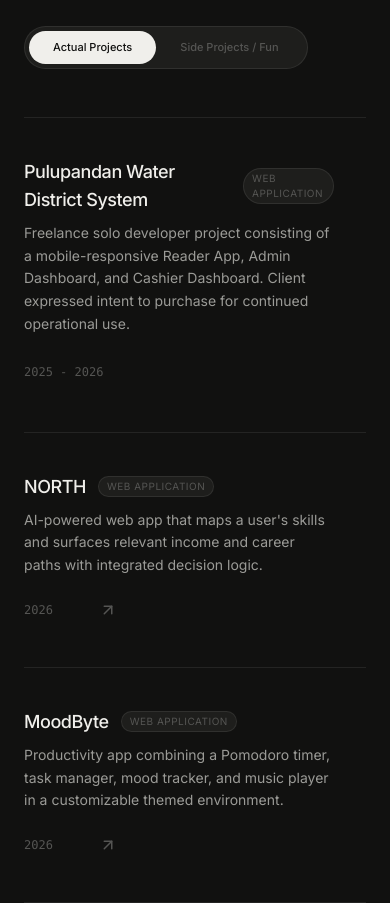
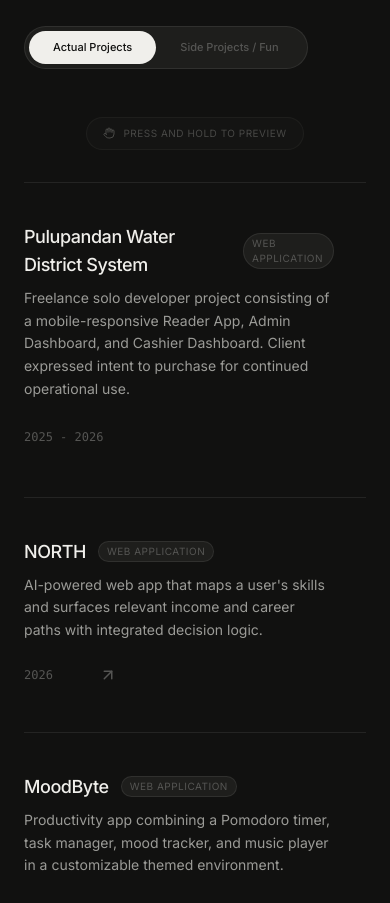
Before and after one commit to Carlwyne-Dev/carlwyne-dev, a Next.js app: page / in a window 390 px wide. Shown: the part 4124-5027 px from the top of the page. Built offline with nearby package versions, Linux system fonts and the light colour scheme.

Commit message:
Add mobile hint for long press gesture on Projects

```diff
--- a/components/Projects.tsx
+++ b/components/Projects.tsx
@@ -2,7 +2,7 @@
 
 import { useState, useEffect, useRef } from "react";
 import { motion, AnimatePresence } from "framer-motion";
-import { ArrowUpRight } from "lucide-react";
+import { ArrowUpRight, Hand } from "lucide-react";
 
 type Project = {
   name: string;
@@ -306,6 +306,11 @@ export default function Projects() {
           </div>
         </header>
 
+        <div className="md:hidden mb-8 flex items-center justify-center gap-2 text-[10px] uppercase tracking-wider text-text-muted/80 bg-surface/30 py-2 px-4 rounded-full w-fit mx-auto border border-border/50">
+          <Hand size={12} />
+          <span>Press and hold to preview</span>
+        </div>
+
         <div className="space-y-0 border-t border-border min-h-[400px]">
           <AnimatePresence mode="wait">
             <motion.div
```
